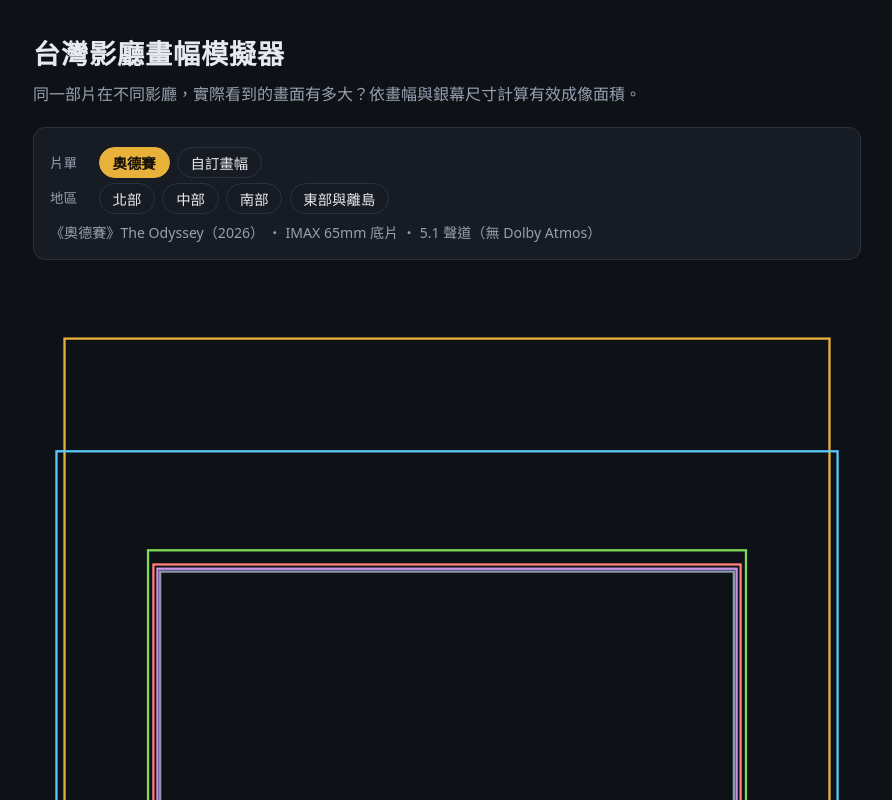
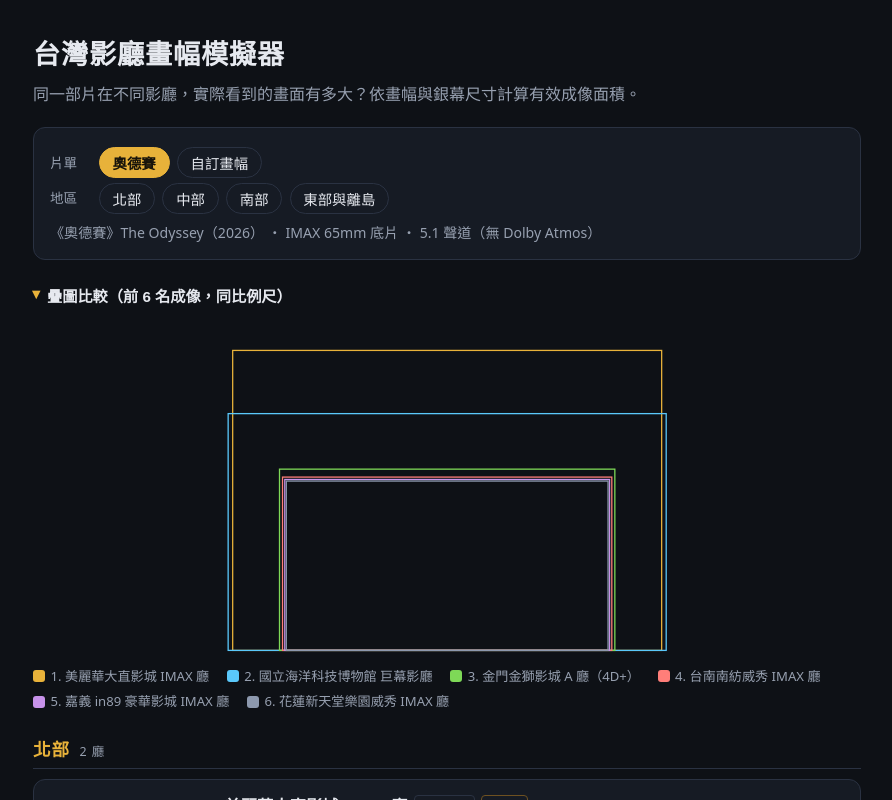
Before and after one commit to cowton0627/taiwan-theater, a React (Vite) app: page / in a window 1280 px wide. Shown: the top 800 px of the page, without its empty margins (193-1085 px from the left). Built offline with nearby package versions, Linux system fonts and the light colour scheme.

Commit message:
roadmap 1：疊圖區可收合、高度上限 42vh
新增 roadmap.md 追蹤後續項目。

```diff
--- a/src/App.tsx
+++ b/src/App.tsx
@@ -53,8 +53,9 @@
   );
 }
 
-/** 疊圖比較：把前幾名影廳的成像框以同一公尺比例尺置中疊放 */
+/** 疊圖比較：把前幾名影廳的成像框以同一公尺比例尺置中疊放，可收合 */
 function OverlayCompare({ fits }: { fits: FitResult[] }) {
+  const [open, setOpen] = useState(true);
   const top = fits.slice(0, 6);
   if (top.length === 0) return null;
   const maxWm = Math.max(...top.map((f) => f.imageWidthM));
@@ -63,7 +64,17 @@
   const scale = width / (maxWm * 1.06);
   const height = maxHm * scale * 1.12;
   return (
-    <div>
+    <section className="overlay-section">
+      <button
+        className="overlay-toggle"
+        onClick={() => setOpen((v) => !v)}
+        aria-expanded={open}
+      >
+        <span className={open ? 'caret open' : 'caret'}>▸</span>
+        疊圖比較（前 {top.length} 名成像，同比例尺）
+      </button>
+      {open && (
+        <>
           <svg
             className="overlay"
             viewBox={`0 0 ${width} ${height}`}
@@ -93,7 +104,9 @@
               </li>
             ))}
           </ul>
-    </div>
+        </>
+      )}
+    </section>
   );
 }
 
--- a/src/index.css
+++ b/src/index.css
@@ -87,10 +87,40 @@
   margin: 0.5rem 0 0;
 }
 
+.overlay-section {
+  margin-bottom: 1.4rem;
+}
+
+.overlay-toggle {
+  display: flex;
+  align-items: center;
+  gap: 0.4rem;
+  background: none;
+  border: none;
+  color: var(--text);
+  font-size: 0.95rem;
+  font-weight: 600;
+  padding: 0.3rem 0;
+  cursor: pointer;
+}
+
+.caret {
+  display: inline-block;
+  color: var(--accent);
+  transition: transform 0.15s;
+}
+
+.caret.open {
+  transform: rotate(90deg);
+}
+
 .overlay {
-  width: 100%;
-  height: auto;
-  margin-bottom: 1.2rem;
+  display: block;
+  width: auto;
+  max-width: 100%;
+  /* 高畫幅（如 1.43:1）時以高度上限縮放，避免疊圖佔滿整頁 */
+  max-height: 42vh;
+  margin: 0.4rem auto 0.8rem;
 }
 
 .overlay-rect {
```
Also changed, not shown: 1 other file (tests, documents, lock files or other folders). Lines whose indentation alone changed are shown as unchanged.
